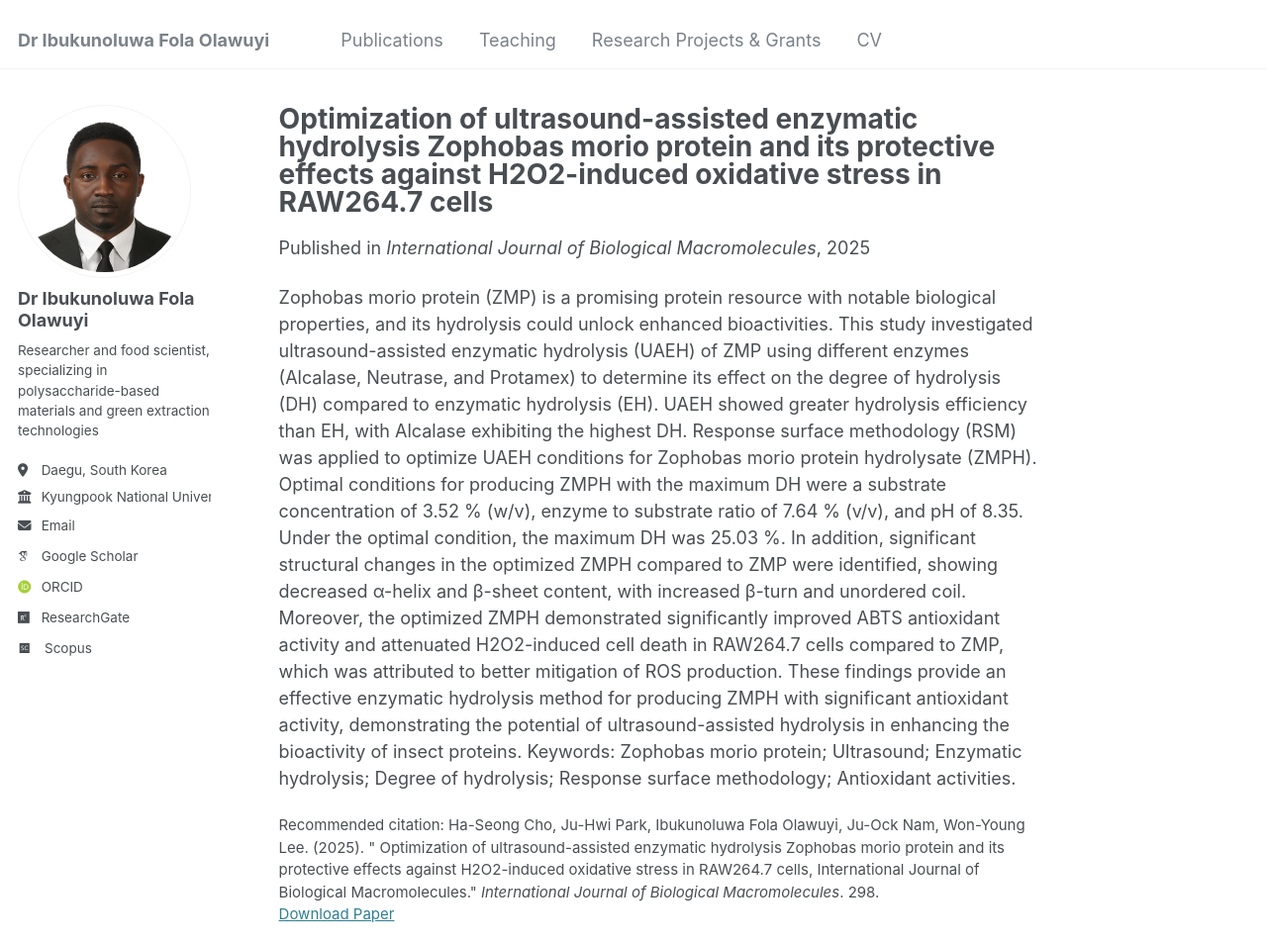
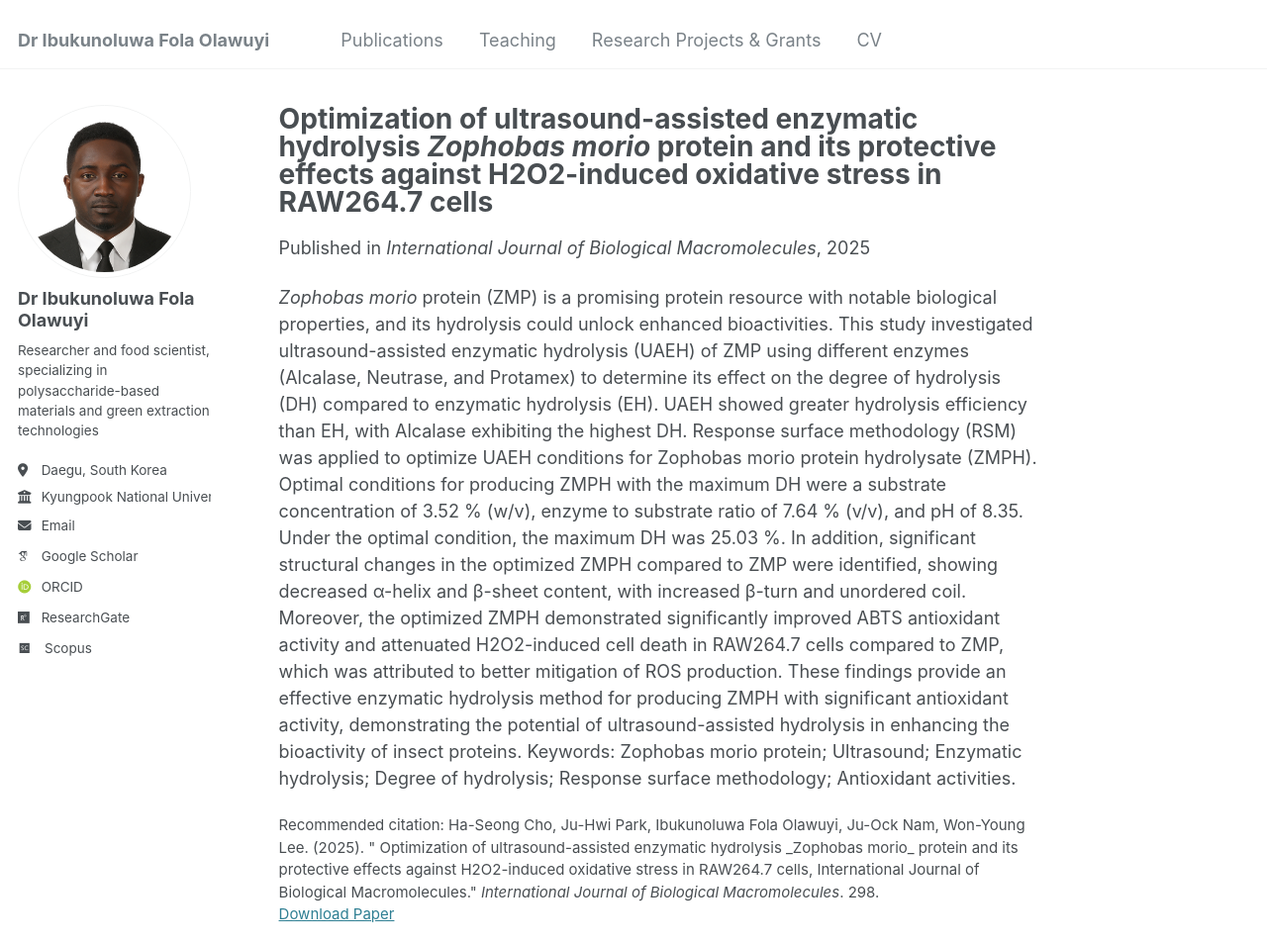
Before and after one commit to ibukunfola/ibukunfola.github.io, a Jekyll site: the page built from _publications/2025-04-01-optimization-ZMP.md, in a window 1280 px wide and 1400 px high. Shown: the top 954 px of the window at 99% size. Built offline with Jekyll 4.4.1, drawn with Linux system fonts in a browser that asks for light colours; some web fonts are replaced.

```diff
--- a/_publications/2025-04-01-optimization-ZMP.md
+++ b/_publications/2025-04-01-optimization-ZMP.md
@@ -1,5 +1,5 @@
 ---
-title: "Optimization of ultrasound-assisted enzymatic hydrolysis Zophobas morio protein and its protective effects against H2O2-induced oxidative stress in RAW264.7 cells"
+title: "Optimization of ultrasound-assisted enzymatic hydrolysis _Zophobas morio_ protein and its protective effects against H2O2-induced oxidative stress in RAW264.7 cells"
 collection: publications
 category: manuscripts
 permalink: /publication/2025-04-01-optimization-ZMP
@@ -7,9 +7,9 @@ excerpt: 'This study proposed and optimized a novel method of ultrasound-assiste
 date: 2025-04-01
 venue: 'International Journal of Biological Macromolecules'
 paperurl: 'https://doi.org/10.1016/j.ijbiomac.2025.140111'
-citation: 'Ha-Seong Cho, Ju-Hwi Park, Ibukunoluwa Fola Olawuyi, Ju-Ock Nam, Won-Young Lee. (2025). &quot; Optimization of ultrasound-assisted enzymatic hydrolysis Zophobas morio protein and its protective effects against H2O2-induced oxidative stress in RAW264.7 cells,
+citation: 'Ha-Seong Cho, Ju-Hwi Park, Ibukunoluwa Fola Olawuyi, Ju-Ock Nam, Won-Young Lee. (2025). &quot; Optimization of ultrasound-assisted enzymatic hydrolysis _Zophobas morio_ protein and its protective effects against H2O2-induced oxidative stress in RAW264.7 cells,
 International Journal of Biological Macromolecules.&quot; <i>International Journal of Biological Macromolecules</i>. 298.'
 ---
 
-Zophobas morio protein (ZMP) is a promising protein resource with notable biological properties, and its hydrolysis could unlock enhanced bioactivities. This study investigated ultrasound-assisted enzymatic hydrolysis (UAEH) of ZMP using different enzymes (Alcalase, Neutrase, and Protamex) to determine its effect on the degree of hydrolysis (DH) compared to enzymatic hydrolysis (EH). UAEH showed greater hydrolysis efficiency than EH, with Alcalase exhibiting the highest DH. Response surface methodology (RSM) was applied to optimize UAEH conditions for Zophobas morio protein hydrolysate (ZMPH). Optimal conditions for producing ZMPH with the maximum DH were a substrate concentration of 3.52 % (w/v), enzyme to substrate ratio of 7.64 % (v/v), and pH of 8.35. Under the optimal condition, the maximum DH was 25.03 %. In addition, significant structural changes in the optimized ZMPH compared to ZMP were identified, showing decreased α-helix and β-sheet content, with increased β-turn and unordered coil. Moreover, the optimized ZMPH demonstrated significantly improved ABTS antioxidant activity and attenuated H2O2-induced cell death in RAW264.7 cells compared to ZMP, which was attributed to better mitigation of ROS production. These findings provide an effective enzymatic hydrolysis method for producing ZMPH with significant antioxidant activity, demonstrating the potential of ultrasound-assisted hydrolysis in enhancing the bioactivity of insect proteins.
+_Zophobas morio_ protein (ZMP) is a promising protein resource with notable biological properties, and its hydrolysis could unlock enhanced bioactivities. This study investigated ultrasound-assisted enzymatic hydrolysis (UAEH) of ZMP using different enzymes (Alcalase, Neutrase, and Protamex) to determine its effect on the degree of hydrolysis (DH) compared to enzymatic hydrolysis (EH). UAEH showed greater hydrolysis efficiency than EH, with Alcalase exhibiting the highest DH. Response surface methodology (RSM) was applied to optimize UAEH conditions for Zophobas morio protein hydrolysate (ZMPH). Optimal conditions for producing ZMPH with the maximum DH were a substrate concentration of 3.52 % (w/v), enzyme to substrate ratio of 7.64 % (v/v), and pH of 8.35. Under the optimal condition, the maximum DH was 25.03 %. In addition, significant structural changes in the optimized ZMPH compared to ZMP were identified, showing decreased α-helix and β-sheet content, with increased β-turn and unordered coil. Moreover, the optimized ZMPH demonstrated significantly improved ABTS antioxidant activity and attenuated H2O2-induced cell death in RAW264.7 cells compared to ZMP, which was attributed to better mitigation of ROS production. These findings provide an effective enzymatic hydrolysis method for producing ZMPH with significant antioxidant activity, demonstrating the potential of ultrasound-assisted hydrolysis in enhancing the bioactivity of insect proteins.
 Keywords: Zophobas morio protein; Ultrasound; Enzymatic hydrolysis; Degree of hydrolysis; Response surface methodology; Antioxidant activities.
```
